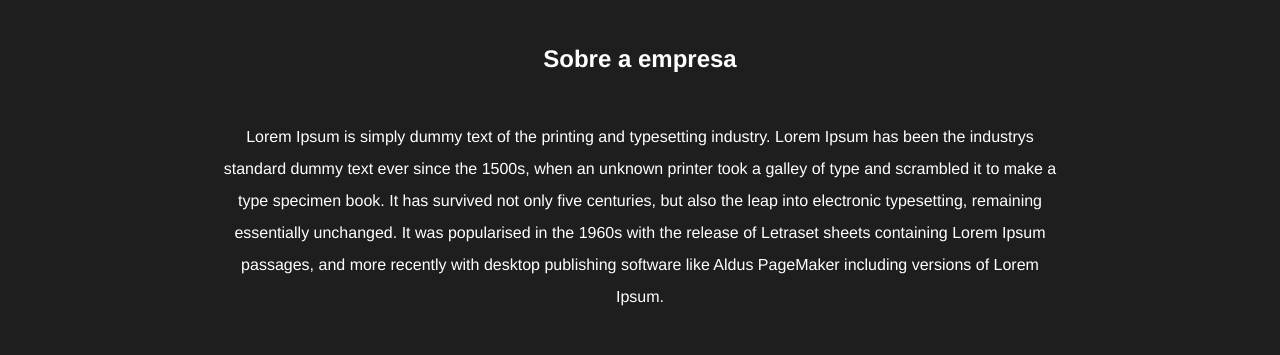
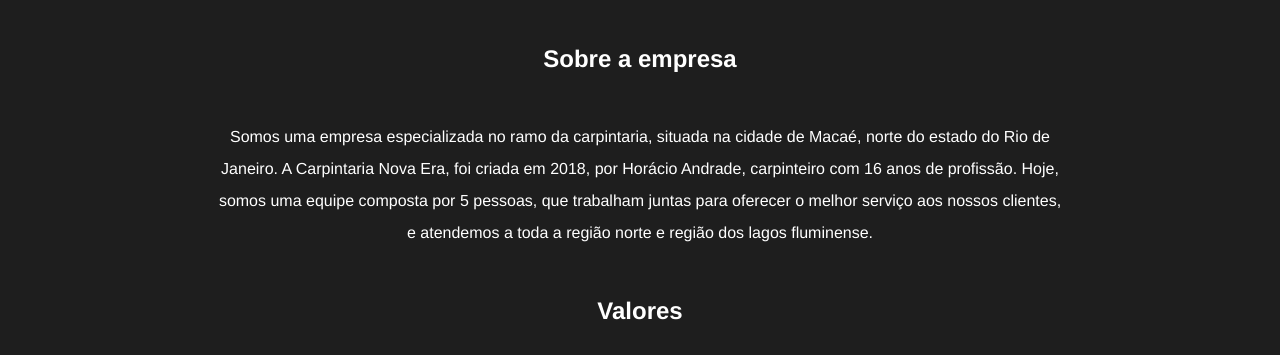
Before and after one commit to ramirezmz/carpintaria-nova-era, a React (Vite) app: page / in a window 1280 px wide. Shown: the part 1040-1395 px from the top of the page. Built offline with nearby package versions, Linux system fonts and the light colour scheme.

Commit message:
feat: add about business

```diff
--- a/src/pages/About.tsx
+++ b/src/pages/About.tsx
@@ -7,7 +7,9 @@ function About() {
    return (
       <Content>
          <Title>Sobre a empresa</Title>
-         <Paragraph>Lorem Ipsum is simply dummy text of the printing and typesetting industry. Lorem Ipsum has been the industrys standard dummy text ever since the 1500s, when an unknown printer took a galley of type and scrambled it to make a type specimen book. It has survived not only five centuries, but also the leap into electronic typesetting, remaining essentially unchanged. It was popularised in the 1960s with the release of Letraset sheets containing Lorem Ipsum passages, and more recently with desktop publishing software like Aldus PageMaker including versions of Lorem Ipsum.</Paragraph>
+         <Paragraph>
+            Somos uma empresa especializada no ramo da carpintaria, situada na cidade de Macaé, norte do estado do Rio de Janeiro. A Carpintaria Nova Era, foi criada em 2018, por Horácio Andrade, carpinteiro com 16 anos de profissão. Hoje, somos uma equipe composta por 5 pessoas, que trabalham juntas para oferecer o melhor serviço aos nossos clientes, e atendemos a toda a região norte e região dos lagos fluminense.
+         </Paragraph>
          <Title>Valores</Title>
          <ContentValore>
             { values.map(({title, description, id}) => <Value title={title} description={description} key={id}/>) }
```
